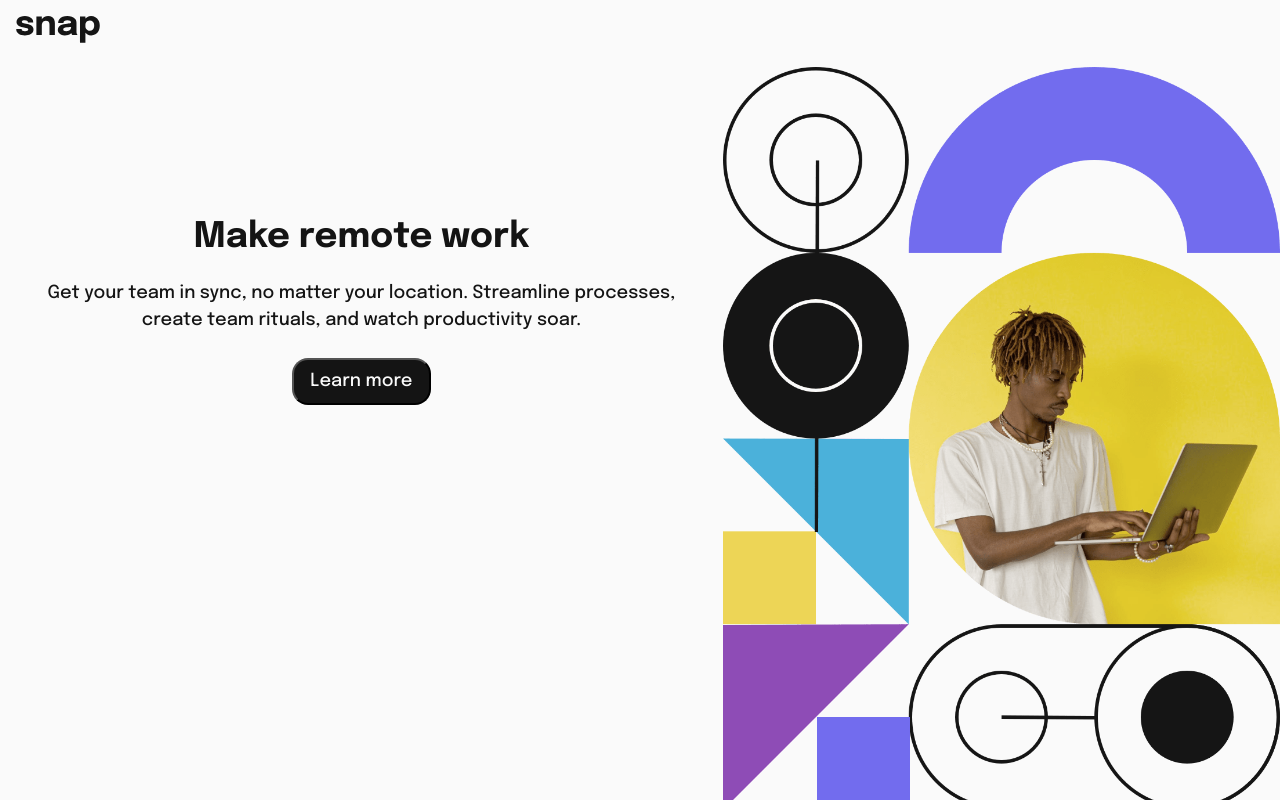
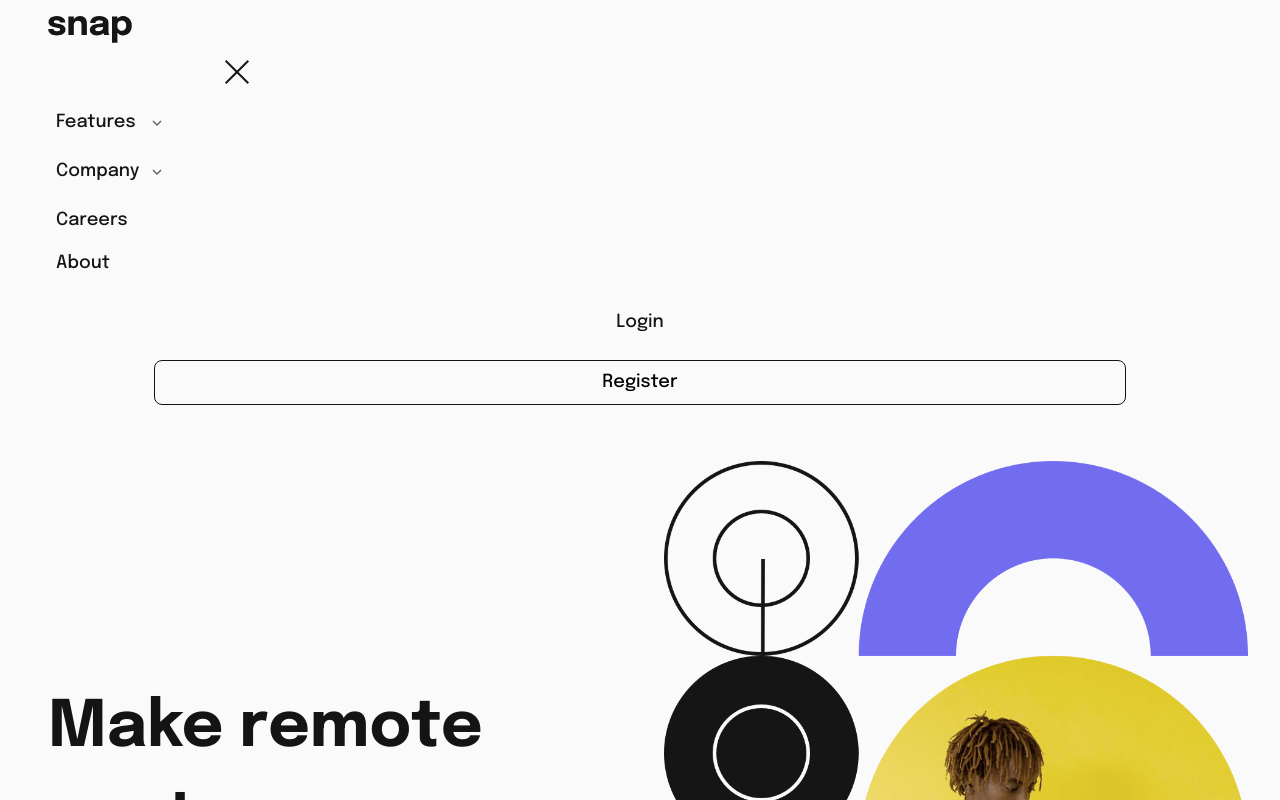
Before and after one commit to sclingan/intro_section_with_drop_down, a React (Vite) app: page / in a window 1280 px wide. Shown: the top 800 px of the page. Built offline with nearby package versions, Linux system fonts and the light colour scheme.

Commit message:
Fixing mediaQuery for nav

```diff
--- a/src/App.css
+++ b/src/App.css
@@ -198,12 +198,19 @@ footer {
 
     main {
         display: grid;
-        grid-template-columns: auto auto;
+        grid-template-columns: 1fr 1fr;
         grid-template-rows: auto auto;
+        gap: 3rem;
+        padding-inline: 2rem;
     }
 
     header {
         grid-column: 1/3;
+    }
+
+    .inline_nav {
+        display: inline;
+        background-color: orange;
     }
 
     section {
@@ -213,8 +220,14 @@ footer {
     article {
         grid-column: 1/1;
         grid-row: 2/2;
-        /* padding-top: 10rem; */
-        margin-top: 8rem;
+        justify-content: center;
+        /* padding-left: 3rem; */
+        /* margin-left: 5rem; */
+        /* max-width: 57%; */
+    }
+
+    h2 {
+        font-size: 4rem;
     }
 
     .icon_menu {
--- a/src/header.tsx
+++ b/src/header.tsx
@@ -8,6 +8,18 @@ import icon_reminders from '/images/icon-reminders.svg'
 import icon_planning from '/images/icon-planning.svg'
 
 function Header() {
+
+    const mediaQuery = window.matchMedia("(min-width: 50rem)");
+
+    function changeNav(e){
+        if(e.matches){
+        const nav = document.getElementById('nav');
+        nav?.classList.remove('visually-hidden')
+        nav?.classList.add('inline_nav');
+        }
+    }
+    /* make this so it checks onload not just onchange */
+    mediaQuery.addEventListener("change", changeNav);
 
     function open_close_Nav() {
         const icon = document.getElementById('nav')!;
```
